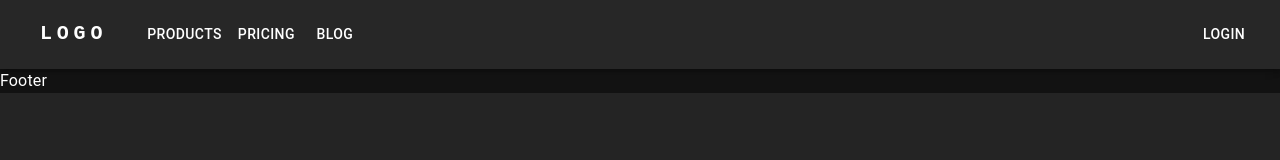
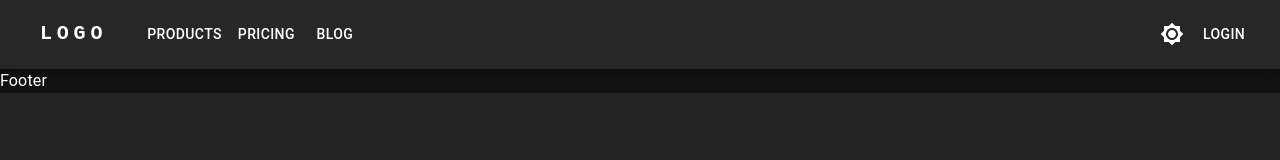
Before and after one commit to 5hailesh-p/Himalay, a React (Vite) app: page / in a window 1280 px wide. Shown: the top 160 px of the page. Built offline with nearby package versions, Linux system fonts and the light colour scheme; some icons are missing.

Commit message:
theme and login set

```diff
--- a/src/App.jsx
+++ b/src/App.jsx
@@ -22,6 +22,9 @@ function App() {
   const darkTheme = createTheme({
     palette: {
       mode: mode ? 'dark' : 'light',
+      primary:{
+        main:'#ff00bfff',
+      },
     },
   });
 
--- a/src/compos/Header.jsx
+++ b/src/compos/Header.jsx
@@ -13,6 +13,7 @@ import Tooltip from '@mui/material/Tooltip';
 import MenuItem from '@mui/material/MenuItem';
 import AdbIcon from '@mui/icons-material/Adb';
 import { useAppContext } from '../App';
+import { Brightness4, Brightness7 } from '@mui/icons-material';
 
 const pages = ['Products', 'Pricing', 'Blog'];
 const settings = ['Profile', 'Account', 'Dashboard', 'Logout'];
@@ -124,6 +125,9 @@ const Header = () => {
               </Button>
             ))}
           </Box>
+          <IconButton color="inherit" onClick={() => toggleMode(!mode)}>
+          {mode ? <Brightness7 /> : <Brightness4 />}
+        </IconButton>
           {logedin ?
             <Box sx={{ flexGrow: 0 }}>
               <Tooltip title="Open settings">
```
